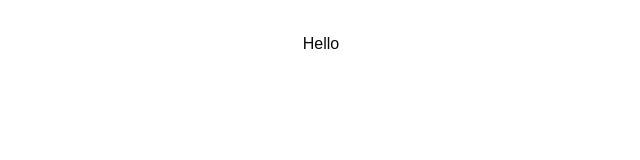
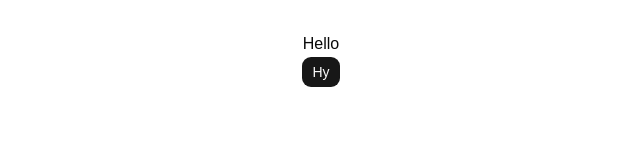
Before and after one commit to vasu-CE/storyTeller_frontend, a React app: page / in a window 1280 px wide. Shown: the top 160 px of the page, without its empty margins (319-959 px from the left). Built offline with nearby package versions, Linux system fonts and the light colour scheme; the HTML template or start-up script is replaced by a standard one.

Commit message:
update jsconfig and App

```diff
--- a/jsconfig.json
+++ b/jsconfig.json
@@ -1,6 +1,6 @@
 {
   "compilerOptions": {
-    "baseUrl": ".",
+    // "baseUrl": ".",
     "paths": {
       "@/*": ["./src/*"]
     }
--- a/src/App.jsx
+++ b/src/App.jsx
@@ -1,5 +1,6 @@
 
 import './App.css'
+import { Button } from './components/ui/button'
 
 function App() {
 
@@ -8,6 +9,9 @@ function App() {
       <div>
         Hello
       </div>
+      <Button>
+        Hy
+      </Button>
     </>
   )
 }
```
